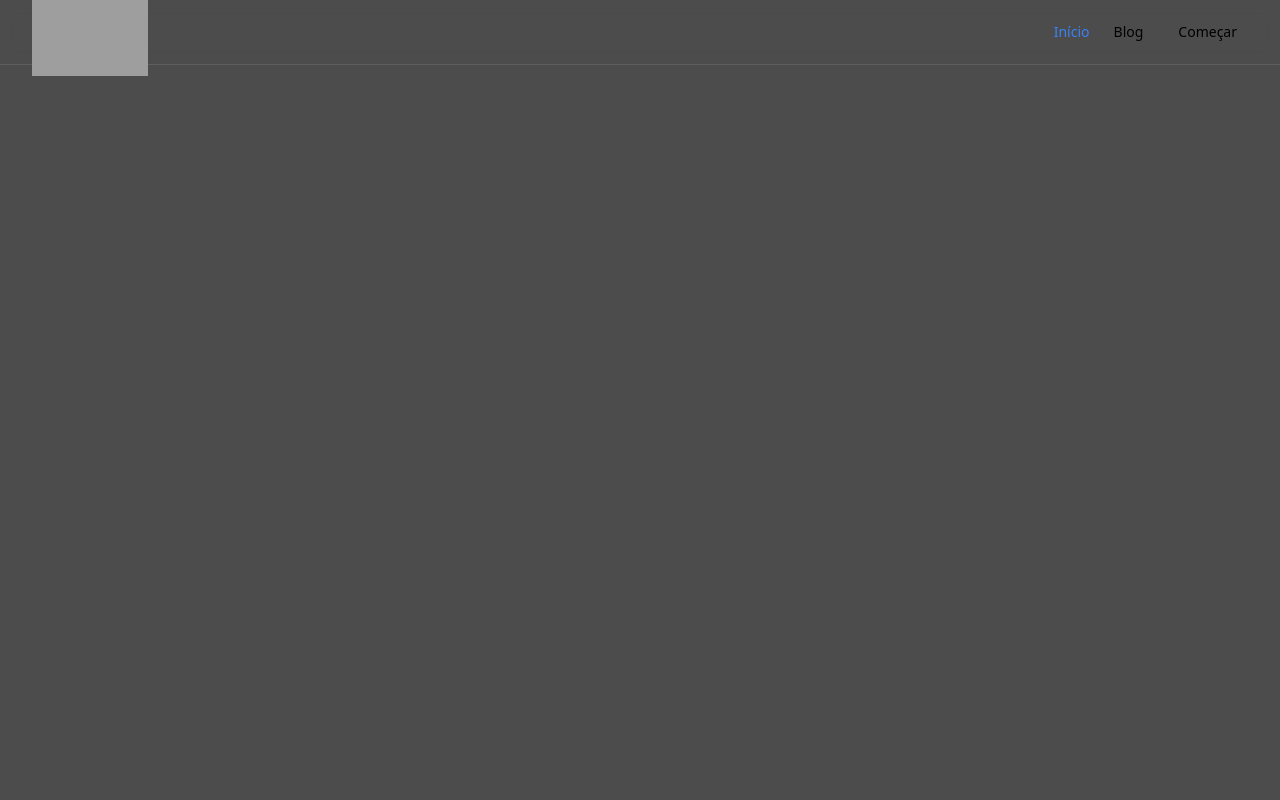
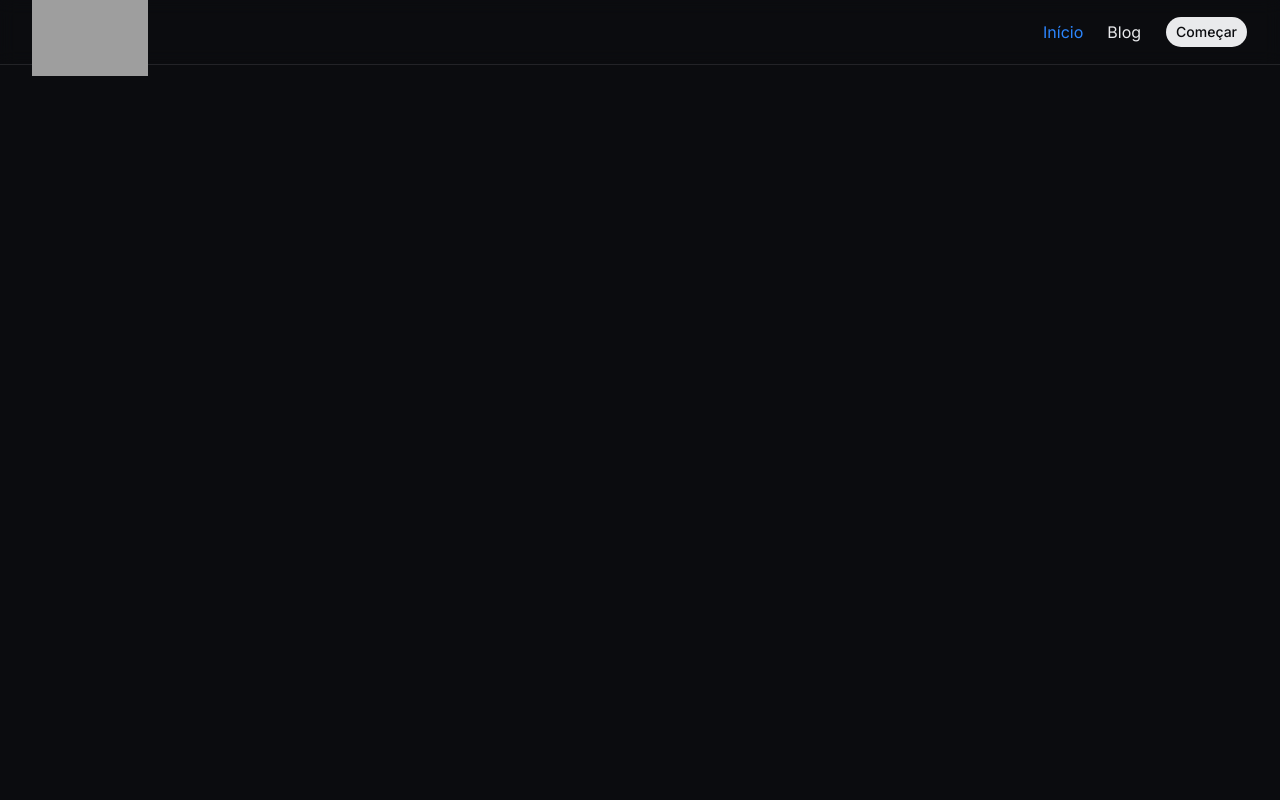
Before and after one commit to leoperass/site-blog, a Next.js app: page / in a window 1280 px wide. Shown: the top 800 px of the page. Built offline with nearby package versions, Linux system fonts and the light colour scheme; grey boxes are pictures that could not be loaded.

Commit message:
feat: configure Tailwind with project style guide and update layout styles

```diff
--- a/src/components/active-link/active-link.tsx
+++ b/src/components/active-link/active-link.tsx
@@ -8,9 +8,9 @@ type ActiveLinkProps = {
 
 export const ActiveLink = ({ children, href, ...rest }: ActiveLinkProps) => {
     const router = useRouter();
-    const isCurrentPath = router.asPath === href || router.asPath === rest.as || router.asPath.startsWith(String(rest.as))
+    const isCurrentPath = router.asPath === href || router.asPath === rest.as;
 
     return (
-        <Link href={href} className={cn('text-sm font-medium transition-colors hover:text-blue-500', isCurrentPath ? 'text-blue-500' : 'text-muted-foreground')}>{children}</Link>
+        <Link href={href} className={cn('text-action-md transition-colors hover:text-blue-200', isCurrentPath ? 'text-blue-200' : 'text-gray-100')}>{children}</Link>
     )
 }
--- a/src/components/footer/footer.tsx
+++ b/src/components/footer/footer.tsx
@@ -4,15 +4,15 @@ import { Logo } from "../logo"
 
 export const Footer = () => {
     return (
-        <footer className="border-t text-white">
+        <footer className="bg-gray-500">
             <div className="mx-auto max-w-7xl px-4 sm:px-6 lg:px-8">
                 <div className="flex justify-between md:flex-row gap-8 py-8">
                     <Logo />
 
-                    <nav className="flex flex-col md:flex-row items-center gap-4 text-sm text-muted-foreground">
-                        <Link href="/termos-de-uso" className="hover:text-primary">Termos de Uso</Link>
-                        <Link href="/politica-de-privacidade" className="hover:text-primary">Política de Privacidade</Link>
-                        <Link href="/feedback" className="hover:text-primary">Feedback</Link>
+                    <nav className="flex flex-col md:flex-row items-center gap-4 text-sm text-blue-100">
+                        <Link href="/termos-de-uso" className="hover:text-blue-200">Termos de Uso</Link>
+                        <Link href="/politica-de-privacidade" className="hover:text-blue-200">Política de Privacidade</Link>
+                        <Link href="/feedback" className="hover:text-blue-200">Feedback</Link>
                     </nav>
 
                 </div>
--- a/src/components/layout/layout.tsx
+++ b/src/components/layout/layout.tsx
@@ -1,3 +1,4 @@
+import { Inter } from "next/font/google";
 import { Footer } from "../footer/footer";
 import { Header } from "../header"
 
@@ -5,9 +6,11 @@ type LayoutProps = {
     children: React.ReactNode;
 }
 
+const inter = Inter({ subsets: ['latin'] });
+
 export const Layout = ({ children }: LayoutProps) => {
     return (
-        <div className="relative flex flex-col min-h-screen bg-black/70">
+        <div className={`${inter.className} relative flex flex-col min-h-screen bg-gray-800`}>
             <Header />
             <main className="flex-1 flex flex-col mb-12">
                 {children}
--- a/src/components/ui/button.tsx
+++ b/src/components/ui/button.tsx
@@ -9,11 +9,11 @@ const buttonVariants = cva(
   {
     variants: {
       variant: {
-        default: "bg-primary text-primary-foreground [a]:hover:bg-primary/80",
+        default: "bg-blue-200 text-white [a]:hover:bg-blue-300",
         outline:
-          "border-border bg-background hover:bg-muted hover:text-foreground aria-expanded:bg-muted aria-expanded:text-foreground dark:border-input dark:bg-input/30 dark:hover:bg-input/50",
+          "border border-gray-400 bg-gray-700 transition-colors duration-200 hover:text-blue-200 hover:border-blue-200",
         secondary:
-          "bg-secondary text-secondary-foreground hover:bg-secondary/80 aria-expanded:bg-secondary aria-expanded:text-secondary-foreground",
+          "bg-gray-100 text-gray-800 hover:bg-blue-100 rounded-full",
         ghost:
           "hover:bg-muted hover:text-foreground aria-expanded:bg-muted aria-expanded:text-foreground dark:hover:bg-muted/50",
         destructive:
--- a/src/styles/globals.css
+++ b/src/styles/globals.css
@@ -1,86 +1,3 @@
-@import "tw-animate-css";
 @tailwind base;
 @tailwind components;
 @tailwind utilities;
-
-@layer base {
-  .theme {
-    --font-heading: var(--font-sans);
-    --font-sans: var(--font-sans)
-  }
-  :root {
-    --background: oklch(1 0 0);
-    --foreground: oklch(0.145 0 0);
-    --card: oklch(1 0 0);
-    --card-foreground: oklch(0.145 0 0);
-    --popover: oklch(1 0 0);
-    --popover-foreground: oklch(0.145 0 0);
-    --primary: oklch(0.205 0 0);
-    --primary-foreground: oklch(0.985 0 0);
-    --secondary: oklch(0.97 0 0);
-    --secondary-foreground: oklch(0.205 0 0);
-    --muted: oklch(0.97 0 0);
-    --muted-foreground: oklch(0.556 0 0);
-    --accent: oklch(0.97 0 0);
-    --accent-foreground: oklch(0.205 0 0);
-    --destructive: oklch(0.577 0.245 27.325);
-    --border: oklch(0.922 0 0);
-    --input: oklch(0.922 0 0);
-    --ring: oklch(0.708 0 0);
-    --chart-1: oklch(0.87 0 0);
-    --chart-2: oklch(0.556 0 0);
-    --chart-3: oklch(0.439 0 0);
-    --chart-4: oklch(0.371 0 0);
-    --chart-5: oklch(0.269 0 0);
-    --radius: 0.625rem;
-    --sidebar: oklch(0.985 0 0);
-    --sidebar-foreground: oklch(0.145 0 0);
-    --sidebar-primary: oklch(0.205 0 0);
-    --sidebar-primary-foreground: oklch(0.985 0 0);
-    --sidebar-accent: oklch(0.97 0 0);
-    --sidebar-accent-foreground: oklch(0.205 0 0);
-    --sidebar-border: oklch(0.922 0 0);
-    --sidebar-ring: oklch(0.708 0 0)
-  }
-  .dark {
-    --background: oklch(0.145 0 0);
-    --foreground: oklch(0.985 0 0);
-    --card: oklch(0.205 0 0);
-    --card-foreground: oklch(0.985 0 0);
-    --popover: oklch(0.205 0 0);
-    --popover-foreground: oklch(0.985 0 0);
-    --primary: oklch(0.922 0 0);
-    --primary-foreground: oklch(0.205 0 0);
-    --secondary: oklch(0.269 0 0);
-    --secondary-foreground: oklch(0.985 0 0);
-    --muted: oklch(0.269 0 0);
-    --muted-foreground: oklch(0.708 0 0);
-    --accent: oklch(0.269 0 0);
-    --accent-foreground: oklch(0.985 0 0);
-    --destructive: oklch(0.704 0.191 22.216);
-    --border: oklch(1 0 0 / 10%);
-    --input: oklch(1 0 0 / 15%);
-    --ring: oklch(0.556 0 0);
-    --chart-1: oklch(0.87 0 0);
-    --chart-2: oklch(0.556 0 0);
-    --chart-3: oklch(0.439 0 0);
-    --chart-4: oklch(0.371 0 0);
-    --chart-5: oklch(0.269 0 0);
-    --sidebar: oklch(0.205 0 0);
-    --sidebar-foreground: oklch(0.985 0 0);
-    --sidebar-primary: oklch(0.488 0.243 264.376);
-    --sidebar-primary-foreground: oklch(0.985 0 0);
-    --sidebar-accent: oklch(0.269 0 0);
-    --sidebar-accent-foreground: oklch(0.985 0 0);
-    --sidebar-border: oklch(1 0 0 / 10%);
-    --sidebar-ring: oklch(0.556 0 0)
-  }
-
-  body {
-    background-color: white;
-    color: black;
-  }
-  html {
-    @apply font-sans;
-  }
-}
--- a/tailwind.config.ts
+++ b/tailwind.config.ts
@@ -1,17 +1,73 @@
-import type { Config } from 'tailwindcss';
+import type { Config } from "tailwindcss";
 
-export default  {
+export default {
+  darkMode: ["class"],
   content: [
-    './src/pages/**/*.{js,jsx,tsx,mdx}',
-    './src/components/**/*.{js,jsx,tsx,mdx}',
-    './src/app/**/*.{js,jsx,tsx,mdx}',
+    "./src/pages/**/*.{js,jsx,tsx,mdx}",
+    "./src/components/**/*.{js,jsx,tsx,mdx}",
+    "./src/app/**/*.{js,jsx,tsx,mdx}",
   ],
   theme: {
+    container: {
+      center: true,
+      padding: "2rem",
+      screens: {
+        "2xl": "1200px",
+      },
+    },
     extend: {
       colors: {
-        border: "hsl(var(--border))",
+        white: "#FFFFFF",
+        blue: {
+          100: "#7EA4D7",
+          200: "#2C85FC",
+          300: "#2266C1",
+          400: "#0D284C",
+        },
+        cyan: {
+          100: "#2DEBFC",
+          200: "#187D86",
+          300: "#0E474C",
+        },
+        gray: {
+          100: "#E9EAEC",
+          200: "#D3D5D9",
+          300: "#93979E",
+          400: "#20242C",
+          500: "#16181D",
+          600: "#14161A",
+          700: "#101216",
+          800: "#0B0C0F",
+        },
+      },
+      borderRadius: {
+        lg: "0.5rem",
+        md: "calc(0.5rem - 2px)",
+        sm: "calc(0.5rem - 4px)",
+      },
+      fontFamily: {
+        sans: ["PT Sans Caption", 'sans-serif'],
+        inter: ['Inter', 'sans-serif'],
+      },
+      fontSize: {
+        // Headings - PT Sans Caption
+        'heading-hg': ['40px', { lineHeight:'120%', fontWeight: '700' }],
+        'heading-xl': ['32px', { lineHeight: '120%', fontWeight: '700' }],
+        'heading-lg': ['28px', { lineHeight: '120%', fontWeight: '700' }],
+        'heading-md': ['24px', { lineHeight: '120%', fontWeight: '700' }],
+        'heading-sm': ['20px', { lineHeight: '120%', fontWeight: '700' }],
+        'heading-xs': ['16px', { lineHeight: '120%', fontWeight: '700' }],
+
+        // Body - Inter
+        'body-md': ['16px', { lineHeight: '150%', fontWeight: '400' }],
+        'body-sm': ['14px', { lineHeight: '150%', fontWeight: '400' }],
+        'body-xs': ['12px', { lineHeight: '150%', fontWeight: '400' }],
+
+        // Action - Inter
+        'action-md': ['16px', { lineHeight: '150%', fontWeight: '500' }],
+        'action-sm': ['14px', { lineHeight: '150%', fontWeight: '500' }],
       }
     },
   },
   plugins: [],
-} satisfies Config
+} satisfies Config;
```
